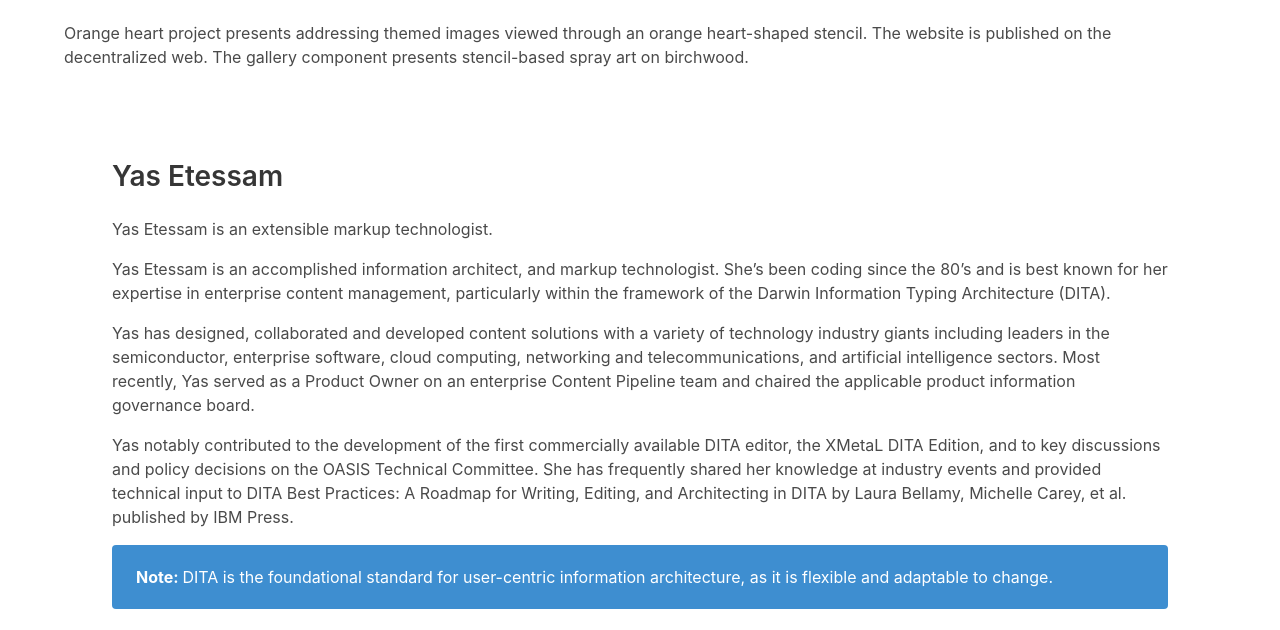
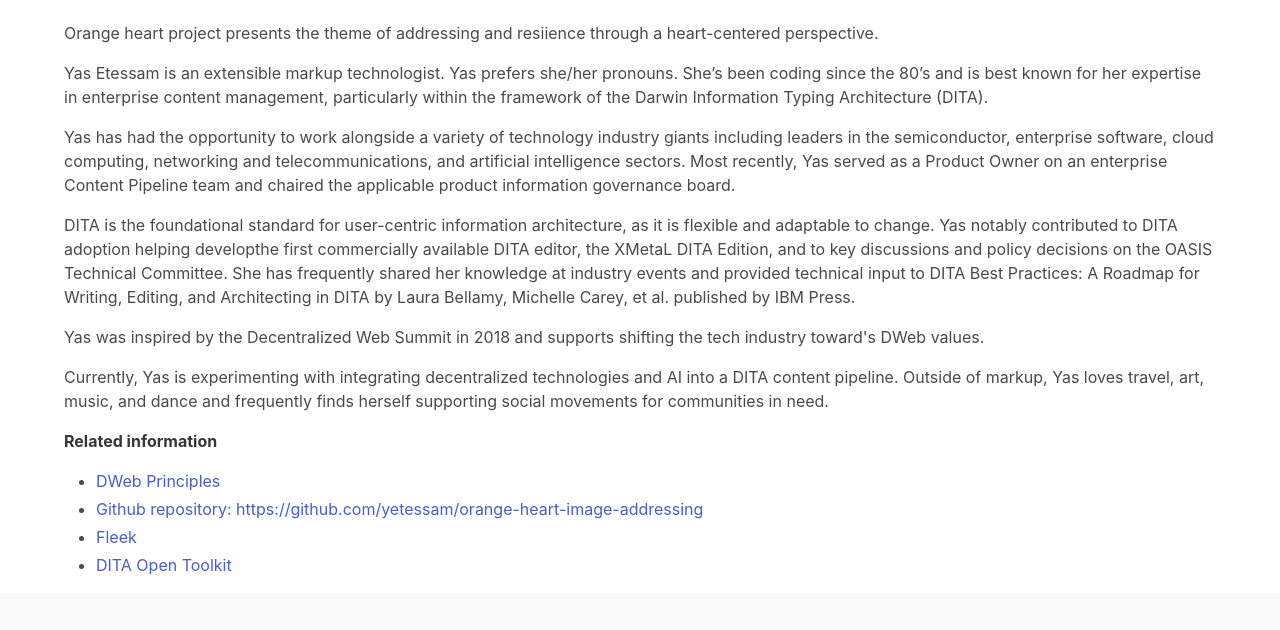
Before and after one commit to yetessam/orange-heart-image-addressing, a plain HTML site: page src/topics/about.html in a window 1280 px wide. Shown: the part 123-753 px from the top of the page. Drawn offline with nearby package versions, Linux system fonts and the light colour scheme.

Commit message:
Copy files from DITA OT build to src

```diff
--- a/src/topics/about.html
+++ b/src/topics/about.html
@@ -5,7 +5,7 @@
   <meta charset="utf-8"/>
   <meta content="(C) Copyright 2024" name="copyright"/>
   <meta content="DITA-OT" name="generator"/>
-  <meta content="Orange heart project presents addressing themed images viewed through an orange heart-shaped stencil. The website is published on the decentralized web. The gallery component presents stencil-based spray art on birchwood." name="description"/>
+  <meta content="Orange heart project presents the theme of addressing and resiience through a heart-centered perspective." name="description"/>
   <meta content="width=device-width, initial-scale=1.0" name="viewport"/>
   <title>
    About
@@ -99,42 +99,26 @@
     </h1>
     <div class="body conbody container">
      <p class="shortdesc">
-      Orange heart project presents addressing themed images viewed through an orange heart-shaped stencil.
-The website is published on the decentralized web. The gallery component presents stencil-based spray art on birchwood.
-     </p>
-     <section class="section">
-      <h2 class="title sectiontitle">
-       Yas Etessam
-      </h2>
-      <p class="p">
-       Yas Etessam is an extensible markup technologist.
+      Orange heart project presents the theme of addressing and resiience through a heart-centered perspective.
      </p>
      <p class="p">
-       Yas Etessam is an accomplished information architect, and markup technologist.    She’s been coding since the 80’s and is best known for her expertise in enterprise content management, particularly within the framework of the Darwin Information Typing Architecture (DITA).
+      Yas Etessam is an extensible markup technologist.  Yas prefers she/her pronouns. She’s been coding since the 80’s and is best known for her expertise in enterprise content management, particularly within the framework of the Darwin Information Typing Architecture (DITA).
      </p>
      <p class="p">
-       Yas has designed, collaborated and developed content solutions with a variety of technology industry giants including leaders in the semiconductor, enterprise software, cloud computing, networking and telecommunications, and artificial intelligence sectors.
+      Yas has had the opportunity to work alongside a variety of technology industry giants including leaders in the semiconductor, enterprise software, cloud computing, networking and telecommunications, and artificial intelligence sectors.
 Most recently, Yas served as a Product Owner on an enterprise Content Pipeline team and chaired the applicable product information governance board.
      </p>
      <p class="p">
-       Yas notably contributed to the development of the first commercially available DITA editor, the XMetaL DITA Edition, and to key discussions and policy decisions on the OASIS Technical Committee.  She has frequently shared her knowledge at industry events and provided technical input to DITA Best Practices: A Roadmap for Writing, Editing, and Architecting in DITA by Laura Bellamy, Michelle Carey, et al.  published by IBM Press.
+      DITA is the foundational standard for user-centric information architecture, as it is flexible and adaptable to change.
+ Yas notably contributed to DITA adoption helping developthe first commercially available DITA editor, the XMetaL DITA Edition, and to key discussions and policy decisions on the OASIS Technical Committee.  She has frequently shared her knowledge at industry events and provided technical input to DITA Best Practices: A Roadmap for Writing, Editing, and Architecting in DITA by Laura Bellamy, Michelle Carey, et al.  published by IBM Press.
      </p>
-      <div class="note note note_note notification is-info">
-       <span class="note__title">
-        Note:
-       </span>
-       <div class="note__body">
-        DITA is the foundational standard for user-centric information architecture, as it is flexible and adaptable to change.
-       </div>
-      </div>
      <p class="p">
-       Yas was inspired by various ideas at the Decentralized Web Summit in 2018 and supports creating a tech industry that's centered around DWeb values.
+      Yas was inspired by the Decentralized Web Summit in 2018 and supports shifting the tech industry toward's DWeb values.
      </p>
      <p class="p">
       Currently, Yas is experimenting with integrating decentralized technologies and AI into a DITA content pipeline.
-Outside of markup, Yas is into travel, art, music, and dance and frequently finds herself supporting social movements for communities in need.
+Outside of markup, Yas loves travel, art, music, and dance and frequently finds herself supporting social movements for communities in need.
      </p>
-     </section>
     </div>
     <nav class="related-links" role="navigation">
      <div class="linklist relinfo">
```
Lines whose indentation alone changed are shown as unchanged.
